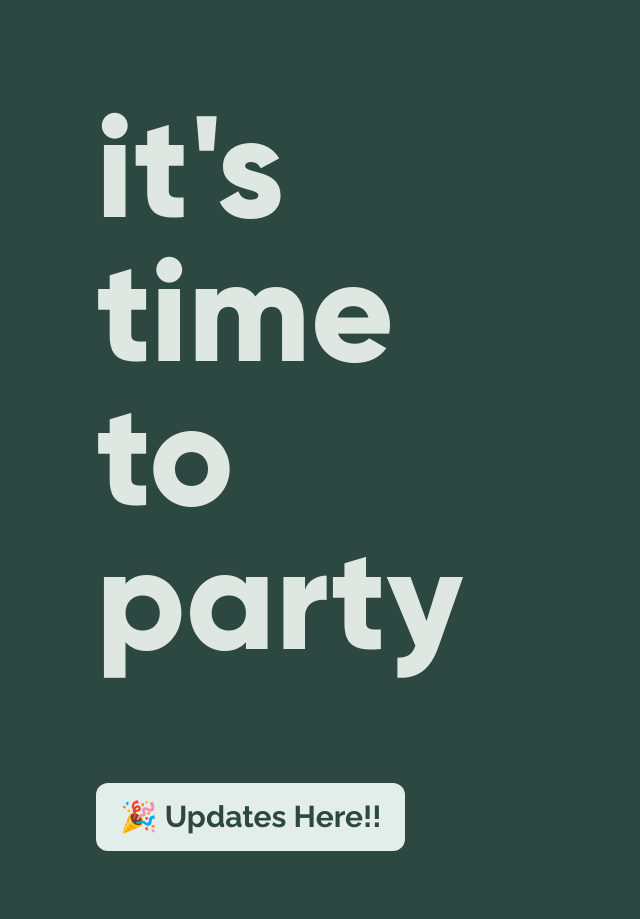
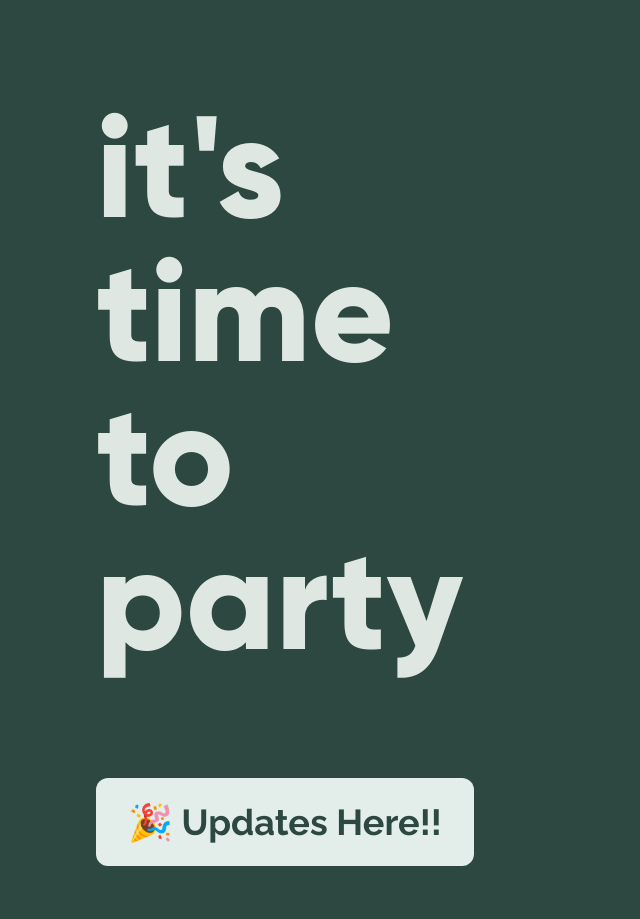
Before and after one commit to josefdlange/joeyandnikki.wedding, a Next.js app: page / in a window 1280 px wide. Shown: the top 919 px of the page, without its empty margins (0-640 px from the left). Built offline with nearby package versions, Linux system fonts and the light colour scheme.

Commit message:
Bigger button <3

```diff
--- a/src/app/page.tsx
+++ b/src/app/page.tsx
@@ -31,7 +31,7 @@ export default function Home() {
                             it&apos;s time to party
                         </h1>
                     </div>
-                    <a href="/updates" className="max-sm:hidden px-6 py-4 rounded-xl bg-peacock-100 text-peacock-900 font-bold text-3xl cursor-pointer md:animate-bounce">
+                    <a href="/updates" className="max-sm:hidden px-8 py-6 rounded-xl bg-peacock-100 text-peacock-900 font-bold text-4xl cursor-pointer md:animate-bounce">
                         🎉 Updates Here!!
                     </a>
                     <div className="flex flex-col md:flex-row justify-between w-full">
```
